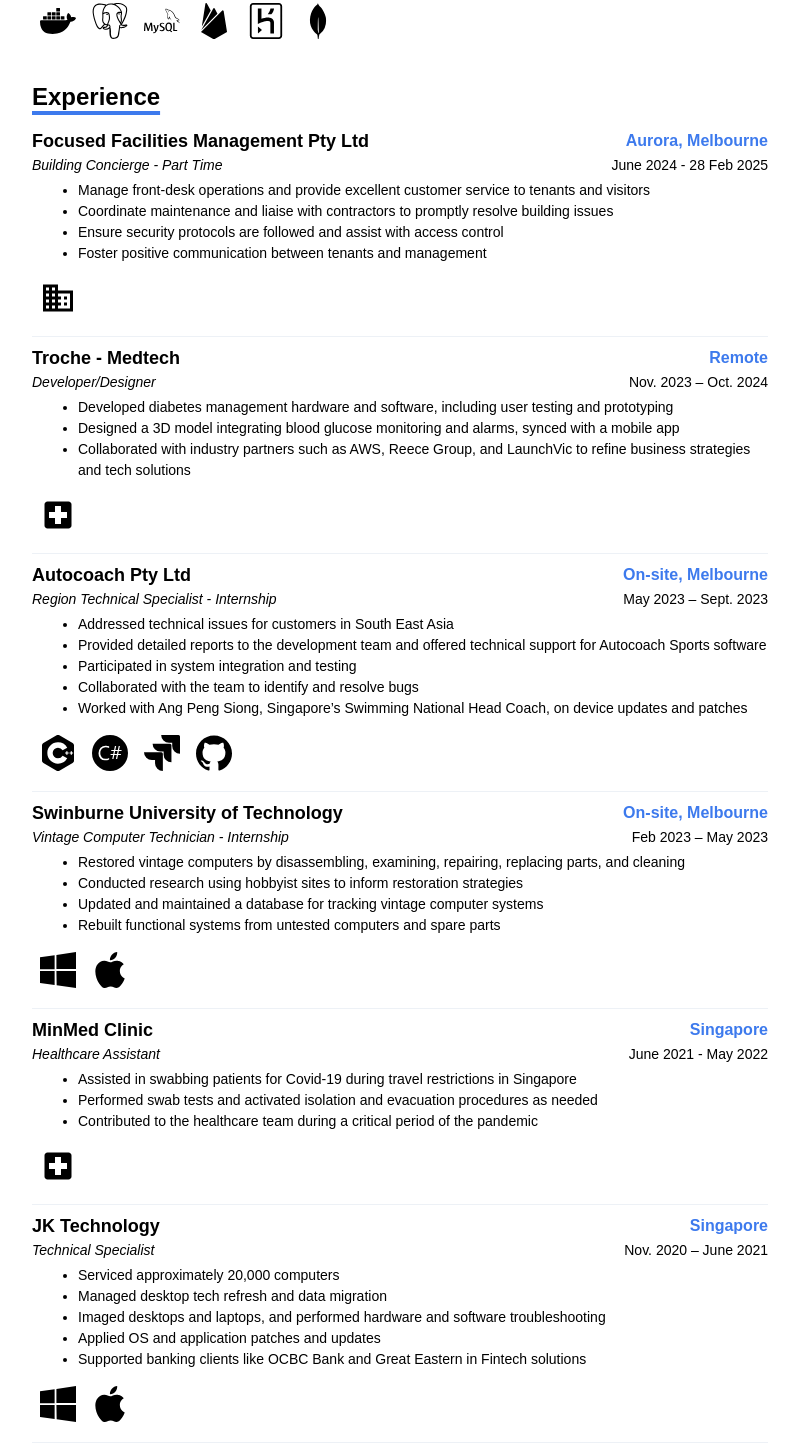
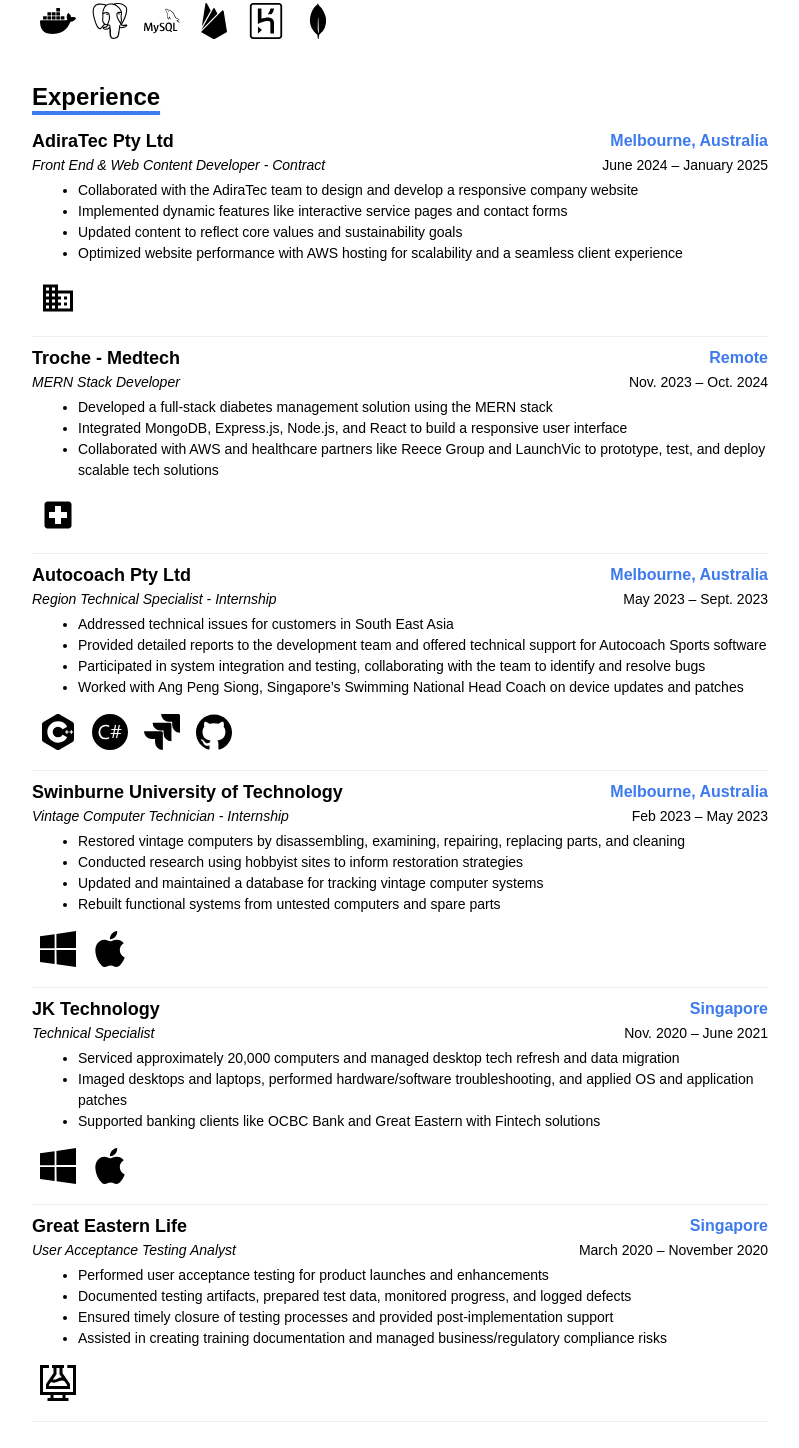
Before and after one commit to Vince-Loh/vince-portfolio, a Next.js app: page /resume in a window 1280 px wide. Shown: the part 1200-2648 px from the top of the page, without its empty margins (240-1039 px from the left). Built offline with nearby package versions, Linux system fonts and the light colour scheme.

Commit message:
updates on resume

```diff
--- a/components/Resume/WorkExperience.js
+++ b/components/Resume/WorkExperience.js
@@ -1,4 +1,4 @@
-import { Box, Heading, Link } from "@chakra-ui/react";
+import { Box, Heading } from "@chakra-ui/react";
 import React from "react";
 import {
 	AutoCoachTech,
@@ -6,23 +6,23 @@
 	GreatEastTest,
 	TechJK,
 	HealthCare,
-	FacilitiesTech  // new icon for facilities management
+	FacilitiesTech  // Use this as a placeholder; swap if needed
 } from "./Icons";
 import ResumeDetail from "./ResumeDetail";
 
 const WorkDetails = [
   {
-    title: "Focused Facilities Management Pty Ltd",
-    location: "Aurora, Melbourne",
+    title: "AdiraTec Pty Ltd",
+    location: "Melbourne, Australia",
     roles: [
       {
-        subtitle: "Building Concierge - Part Time",
-        date: "June 2024 - 28 Feb 2025",
+        subtitle: "Front End & Web Content Developer - Contract",
+        date: "June 2024 – January 2025",
         description: [
-          "Manage front-desk operations and provide excellent customer service to tenants and visitors",
-          "Coordinate maintenance and liaise with contractors to promptly resolve building issues",
-          "Ensure security protocols are followed and assist with access control",
-          "Foster positive communication between tenants and management"
+          "Collaborated with the AdiraTec team to design and develop a responsive company website",
+          "Implemented dynamic features like interactive service pages and contact forms",
+          "Updated content to reflect core values and sustainability goals",
+          "Optimized website performance with AWS hosting for scalability and a seamless client experience"
         ]
       }
     ],
@@ -33,12 +33,12 @@
     location: "Remote",
     roles: [
       {
-        subtitle: "Developer/Designer",
+        subtitle: "MERN Stack Developer",
         date: "Nov. 2023 – Oct. 2024",
         description: [
-          "Developed diabetes management hardware and software, including user testing and prototyping",
-          "Designed a 3D model integrating blood glucose monitoring and alarms, synced with a mobile app",
-          "Collaborated with industry partners such as AWS, Reece Group, and LaunchVic to refine business strategies and tech solutions"
+          "Developed a full-stack diabetes management solution using the MERN stack",
+          "Integrated MongoDB, Express.js, Node.js, and React to build a responsive user interface",
+          "Collaborated with AWS and healthcare partners like Reece Group and LaunchVic to prototype, test, and deploy scalable tech solutions"
         ]
       }
     ],
@@ -46,7 +46,7 @@
   },
   {
     title: "Autocoach Pty Ltd",
-    location: "On-site, Melbourne",
+    location: "Melbourne, Australia",
     roles: [
       {
         subtitle: "Region Technical Specialist - Internship",
@@ -54,9 +54,8 @@
         description: [
           "Addressed technical issues for customers in South East Asia",
           "Provided detailed reports to the development team and offered technical support for Autocoach Sports software",
-          "Participated in system integration and testing",
-          "Collaborated with the team to identify and resolve bugs",
-          "Worked with Ang Peng Siong, Singapore’s Swimming National Head Coach, on device updates and patches"
+          "Participated in system integration and testing, collaborating with the team to identify and resolve bugs",
+          "Worked with Ang Peng Siong, Singapore’s Swimming National Head Coach on device updates and patches"
         ]
       }
     ],
@@ -64,7 +63,7 @@
   },
   {
     title: "Swinburne University of Technology",
-    location: "On-site, Melbourne",
+    location: "Melbourne, Australia",
     roles: [
       {
         subtitle: "Vintage Computer Technician - Internship",
@@ -80,22 +79,6 @@
     tech: <SwinnyTech />
   },
   {
-    title: "MinMed Clinic",
-    location: "Singapore",
-    roles: [
-      {
-        subtitle: "Healthcare Assistant",
-        date: "June 2021 - May 2022",
-        description: [
-          "Assisted in swabbing patients for Covid-19 during travel restrictions in Singapore",
-          "Performed swab tests and activated isolation and evacuation procedures as needed",
-          "Contributed to the healthcare team during a critical period of the pandemic"
-        ]
-      }
-    ],
-    tech: <HealthCare />
-  },
-  {
     title: "JK Technology",
     location: "Singapore",
     roles: [
@@ -103,11 +86,9 @@
         subtitle: "Technical Specialist",
         date: "Nov. 2020 – June 2021",
         description: [
-          "Serviced approximately 20,000 computers",
-          "Managed desktop tech refresh and data migration",
-          "Imaged desktops and laptops, and performed hardware and software troubleshooting",
-          "Applied OS and application patches and updates",
-          "Supported banking clients like OCBC Bank and Great Eastern in Fintech solutions"
+          "Serviced approximately 20,000 computers and managed desktop tech refresh and data migration",
+          "Imaged desktops and laptops, performed hardware/software troubleshooting, and applied OS and application patches",
+          "Supported banking clients like OCBC Bank and Great Eastern with Fintech solutions"
         ]
       }
     ],
@@ -122,10 +103,9 @@
         date: "March 2020 – November 2020",
         description: [
           "Performed user acceptance testing for product launches and enhancements",
-          "Documented testing artifacts and prepared test data",
-          "Monitored testing progress, logged defects, and ensured timely closure of the testing process",
-          "Provided post-implementation support and assisted in creating training documentation",
-          "Managed business and regulatory compliance risks by staying updated on industry trends"
+          "Documented testing artifacts, prepared test data, monitored progress, and logged defects",
+          "Ensured timely closure of testing processes and provided post-implementation support",
+          "Assisted in creating training documentation and managed business/regulatory compliance risks"
         ]
       }
     ],
```
Also changed, not shown: 1 other file (tests, documents, lock files or other folders).
